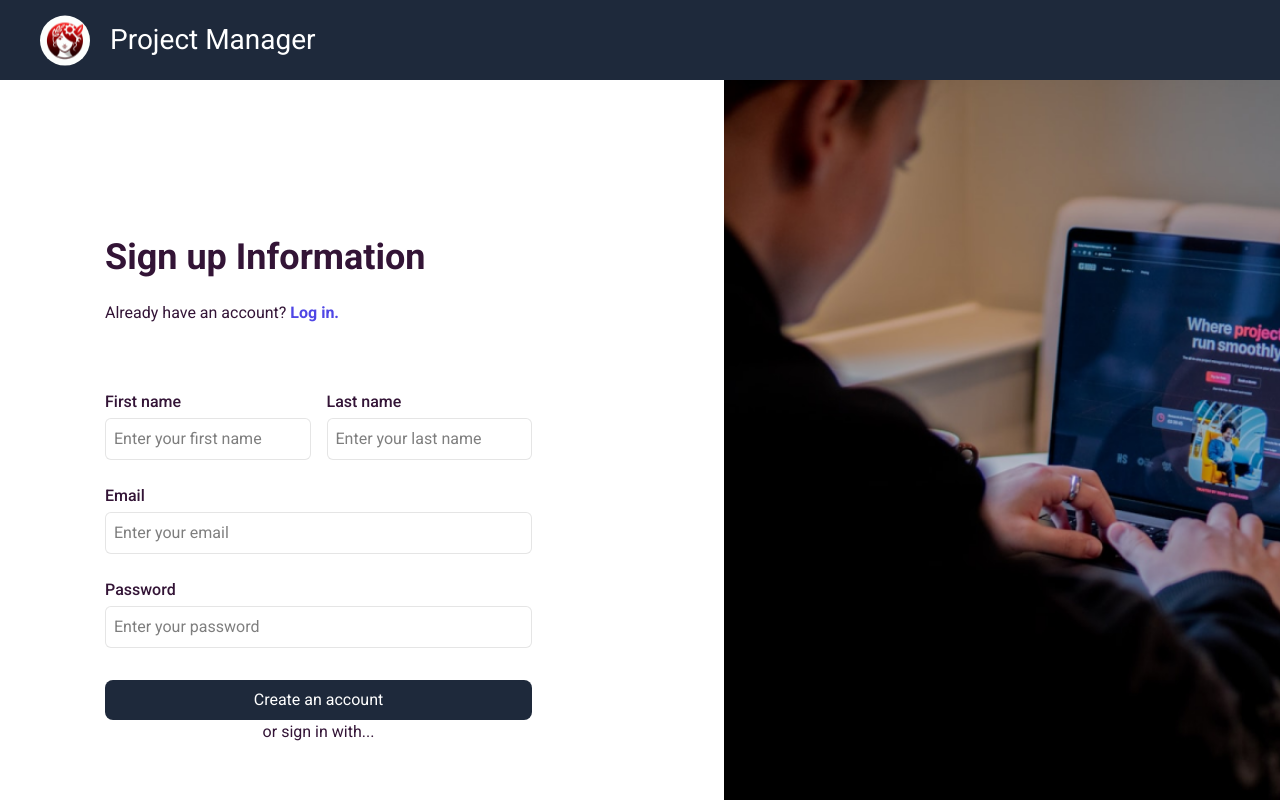
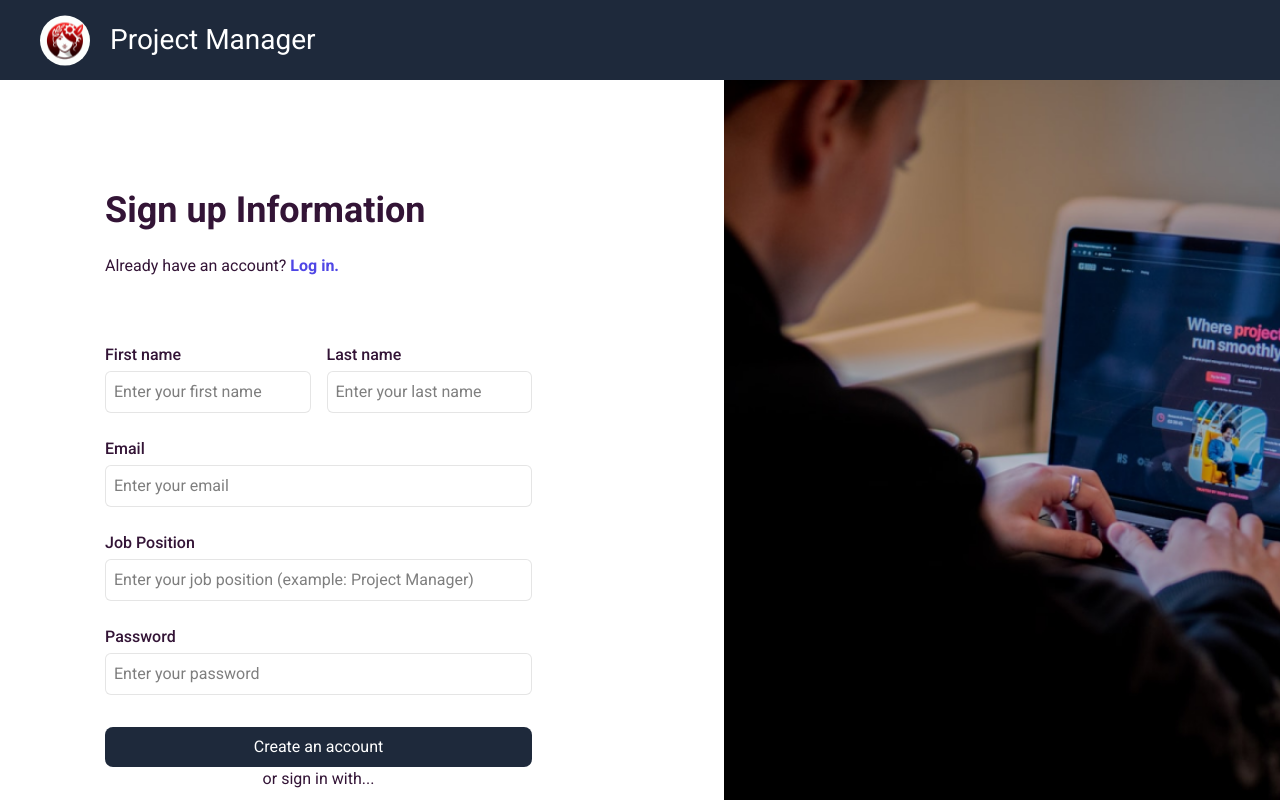
Before and after one commit to MVISHNU-BR/TI-REX-Desafio-02, a React (Vite) app in the folder project-manager/: page /register in a window 1280 px wide. Shown: the top 800 px of the page. Built offline with nearby package versions, Linux system fonts and the light colour scheme; no server answers.

Commit message:
Feat: hover e corrige register

```diff
--- a/project-manager/src/components/SocialLoginButton.tsx
+++ b/project-manager/src/components/SocialLoginButton.tsx
@@ -22,7 +22,7 @@ export default function GoogleLoginButton() {
   return (
     <button
       onClick={() => signInWith()}
-      className="w-28 h-14 rounded-full border border-slate-200 flex items-center justify-center"
+      className="w-28 h-14 rounded-full border border-slate-200 flex items-center justify-center hover:border-azul-hover"
     >
       <img src="src/assets/google-logo-colored.svg" alt="Google Logo" />
     </button>
@@ -50,7 +50,7 @@ export function FacebookLoginButton() {
   return (
     <button
       onClick={() => signInWith()}
-      className="w-28 h-14 rounded-full border border-slate-200 flex items-center justify-center"
+      className="w-28 h-14 rounded-full border border-slate-200 flex items-center justify-center hover:border-azul-hover"
     >
       <img src="src/assets/facebook-logo-colored.svg" alt="Facebook Logo" />
     </button>
--- a/project-manager/src/components/SocialRegisterButton.tsx
+++ b/project-manager/src/components/SocialRegisterButton.tsx
@@ -21,7 +21,7 @@ export default function GoogleLoginButton() {
   return (
     <button
       onClick={() => signInWith()}
-      className="w-28 h-14 rounded-full border border-slate-200 flex items-center justify-center"
+      className="w-28 h-14 rounded-full border border-slate-200 flex items-center justify-center hover:border-azul-hover"
     >
       <img src="src/assets/google-logo-colored.svg" alt="Google Logo" />
     </button>
@@ -49,7 +49,7 @@ export function FacebookLoginButton() {
   return (
     <button
       onClick={() => signInWith()}
-      className="w-28 h-14 rounded-full border border-slate-200 flex items-center justify-center"
+      className="w-28 h-14 rounded-full border border-slate-200 flex items-center justify-center hover:border-azul-hover"
     >
       <img src="src/assets/facebook-logo-colored.svg" alt="Facebook Logo" />
     </button>
--- a/project-manager/src/pages/Register.tsx
+++ b/project-manager/src/pages/Register.tsx
@@ -12,6 +12,7 @@ export default function Register() {
   const [firstName, setFirstName] = useState("");
   const [lastName, setLastName] = useState("");
   const [email, setEmail] = useState("");
+  const [job, setJob] = useState("");
   const [password, setPassword] = useState("");
   const [error, setError] = useState("");
   const [successMessage, setSuccessMessage] = useState("");
@@ -21,9 +22,10 @@ export default function Register() {
       id: userId,
       firstName: firstName,
       lastName: lastName,
-      userName: firstName + lastName,
+      userName: `${firstName}${lastName}`.toLowerCase(),
       datecreated: new Date(),
       email: email,
+      job: job,
       password: password,
       role: "",
       social: {
@@ -45,7 +47,7 @@ export default function Register() {
       await signUp.create({
         firstName,
         lastName,
-        username: firstName + lastName,
+        username: `${firstName}${lastName}`.toLowerCase(),
         emailAddress: email,
         password,
       });
@@ -55,8 +57,6 @@ export default function Register() {
       if (!userId) {
         throw new Error("Erro ao obter o userId do usuário criado.");
       }
-
-      alert(userId);
 
       await postRegister(userId);
       setSuccessMessage("Account created successfully! Check your email.");
@@ -122,6 +122,15 @@ export default function Register() {
                 onChange={(e) => setEmail(e.target.value)}
               />
               <FormField
+                htmlFor="job"
+                inputType="text"
+                labelText="Job Position"
+                placeholder="Enter your job position (example: Project Manager)"
+                className="mb-6"
+                value={job}
+                onChange={(e) => setJob(e.target.value)}
+              />
+              <FormField
                 htmlFor="password"
                 inputType="password"
                 labelText="Password"
@@ -130,7 +139,10 @@ export default function Register() {
                 value={password}
                 onChange={(e) => setPassword(e.target.value)}
               />
-              <button className="w-full bg-azul-escuro text-white rounded-lg py-2 px-4" type="submit">
+              <button
+                className="w-full bg-azul-escuro text-white rounded-lg py-2 px-4"
+                type="submit"
+              >
                 Create an account
               </button>
             </form>
```
